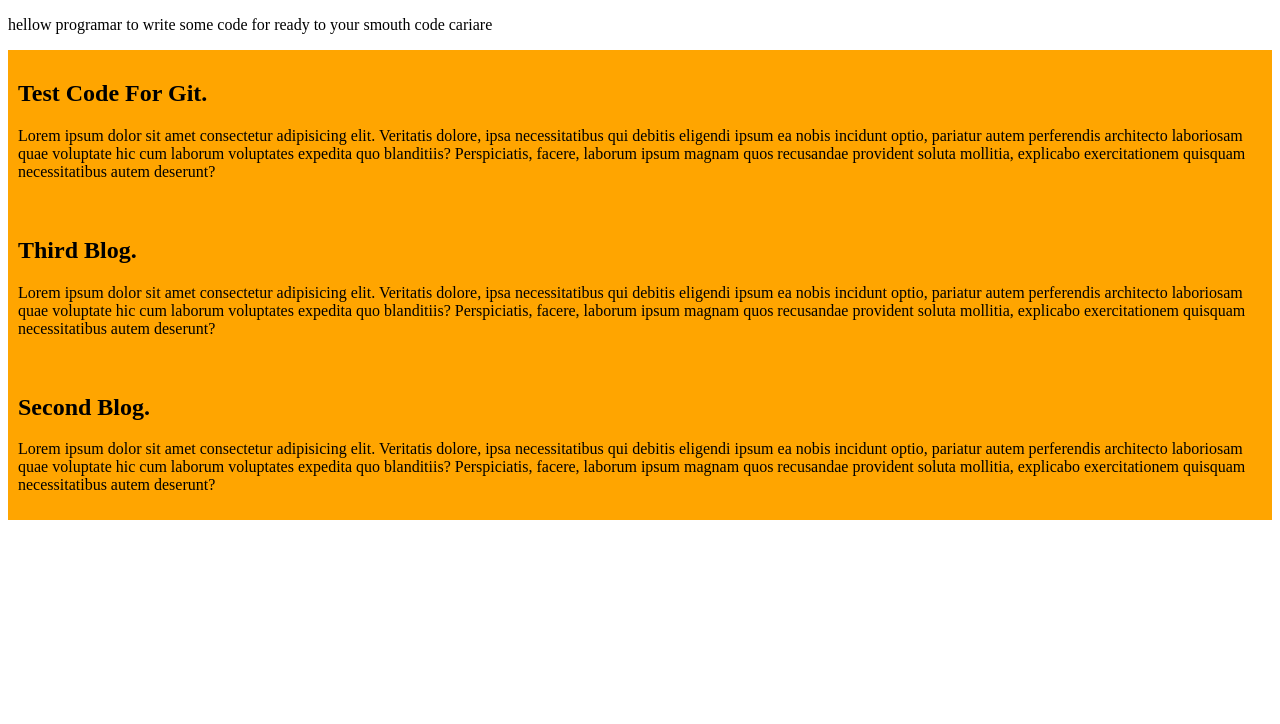
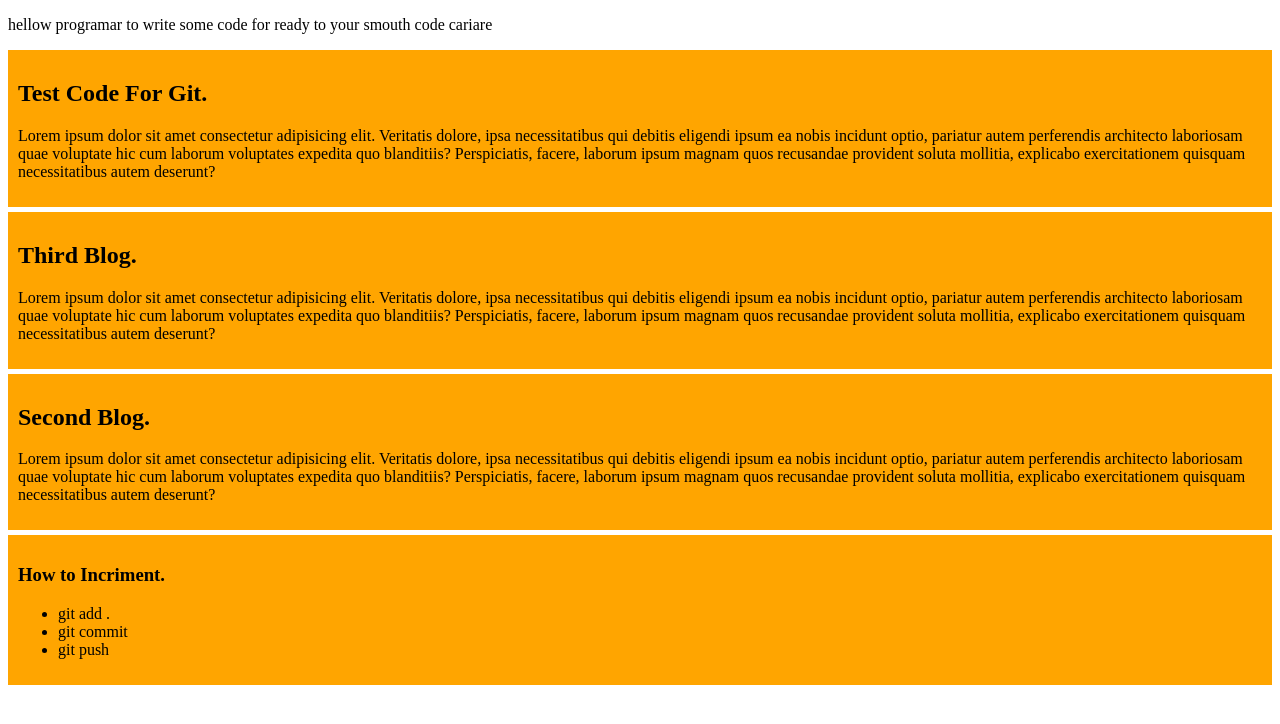
Before and after one commit to aburayhanroni/second-repo, a plain HTML site: page index.html in a window 1280 px wide. Drawn offline with Linux system fonts and the light colour scheme.

```diff
--- a/index.html
+++ b/index.html
@@ -20,5 +20,13 @@
         <h2>Second Blog.</h2>
         <p>Lorem ipsum dolor sit amet consectetur adipisicing elit. Veritatis dolore, ipsa necessitatibus qui debitis eligendi ipsum ea nobis incidunt optio, pariatur autem perferendis architecto laboriosam quae voluptate hic cum laborum voluptates expedita quo blanditiis? Perspiciatis, facere, laborum ipsum magnam quos recusandae provident soluta mollitia, explicabo exercitationem quisquam necessitatibus autem deserunt?</p>
     </div>
+    <div>
+        <h3>How to Incriment.</h3>
+        <ul>
+            <li>git add .</li>
+            <li>git commit</li>
+            <li>git push</li>
+        </ul>
+    </div>
 </body>
 </html>
--- a/style.css
+++ b/style.css
@@ -1,4 +1,5 @@
 div{
     background-color: orange;
     padding: 10px;
+    margin-bottom: 5px;
 }
```
